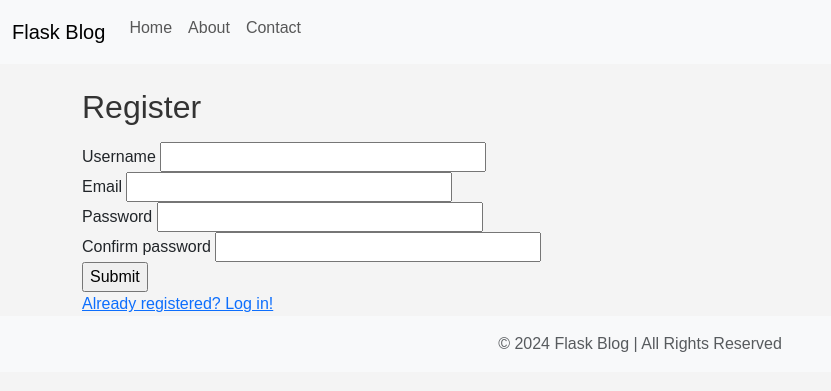
After one commit to adrianayiko/TungaC3, a Flask app: template templates/register.html in a window 1280 px wide. The commit adds this page. Shown: the top 391 px of the page, without its empty margins (0-831 px from the left). Run offline with Flask 3, Linux system fonts and the light colour scheme; the template is opened without the code that fills it, so the values that code supplies are empty, except form fields; form fields are guessed from the names that the template uses.

Commit message:
The additional changes to Intial project

```diff
--- a/main.py
+++ b/main.py
@@ -25,9 +25,10 @@ def form():
         author = request.form['author']
         title = request.form['title']
         details = request.form['details']
+        image = request.form['image']
 
         #add article to list
-        articles.append({"title": title, "author": author, "details":details})
+        articles.append({"title": title, "author": author, "details":details,"image":image})
 
     return render_template('form.html')
 
--- a/templates/form.html
+++ b/templates/form.html
@@ -10,6 +10,8 @@
         <input type="text" id="title" name="title"><br><br>
         <label for="author">Content:</label>
         <input type="text" id="details" name="details"><br><br>
+        <label for="author">Content:</label>
+        <input type="text" id="image" name="image"><br><br>
         <input type="submit" value="Post Article">
 
     </form>
--- /dev/null
+++ b/templates/register.html
@@ -0,0 +1,24 @@
+{% extends "base.html" %}
+{% block title %}Register{% endblock %}
+{% block content %}
+<h2>Register</h2>
+<form method="POST">
+    {{ form.hidden_tag() }}
+    <div class="form-group">
+        {{ form.username.label }} {{ form.username(size=32) }}
+    </div>
+    <div class="form-group">
+        {{ form.email.label }} {{ form.email(size=32) }}
+    </div>
+    <div class="form-group">
+        {{ form.password.label }} {{ form.password(size=32) }}
+    </div>
+    <div class="form-group">
+        {{ form.confirm_password.label }} {{ form.confirm_password(size=32) }}
+    </div>
+    <div class="form-group">
+        {{ form.submit() }}
+    </div>
+</form>
+<a href="{{ url_for('login') }}">Already registered? Log in!</a>
+{% endblock %}
```
Also changed, not shown: templates/login.html (added, +18 -0 lines), static/Images/rocket.jpg (added), 1 other file.
